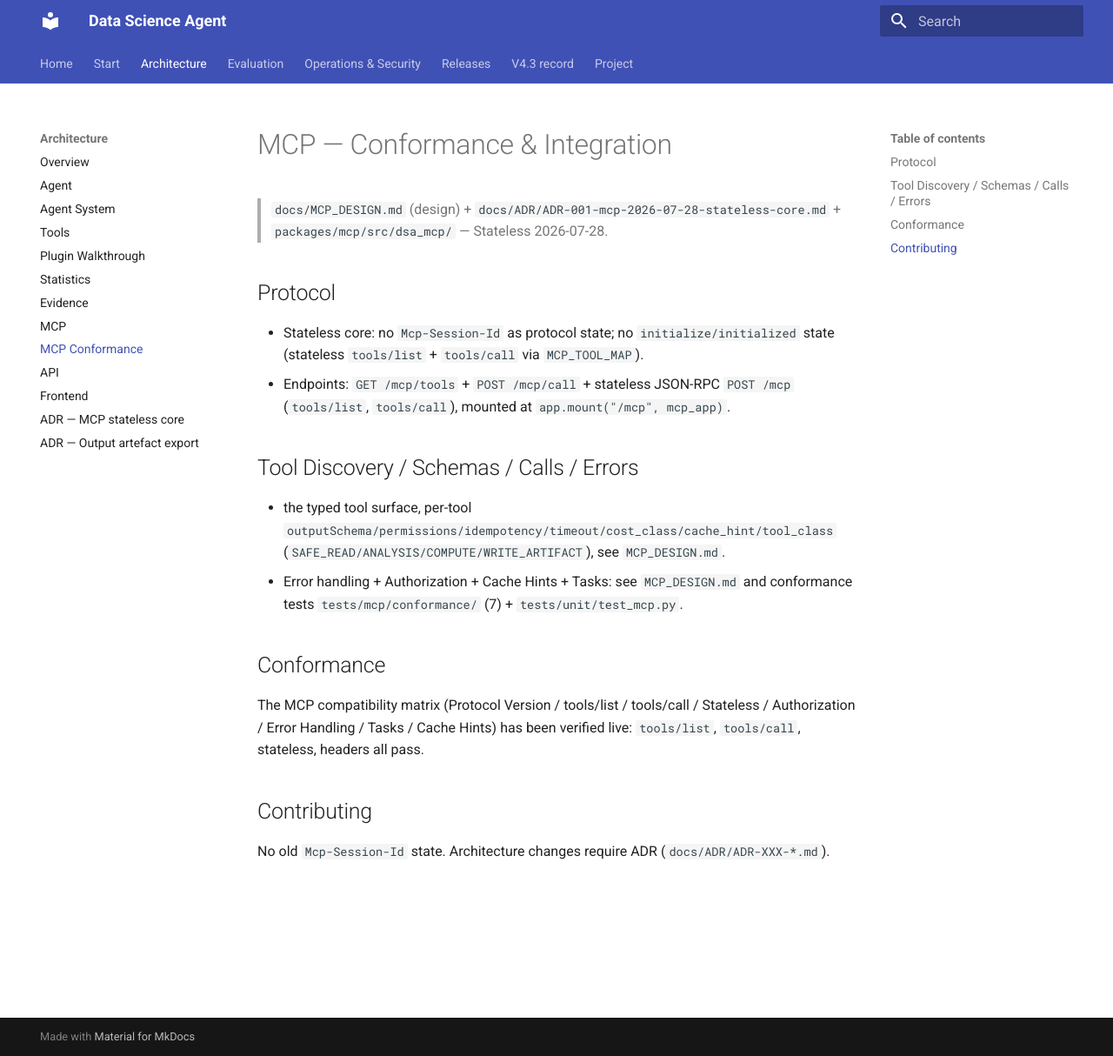
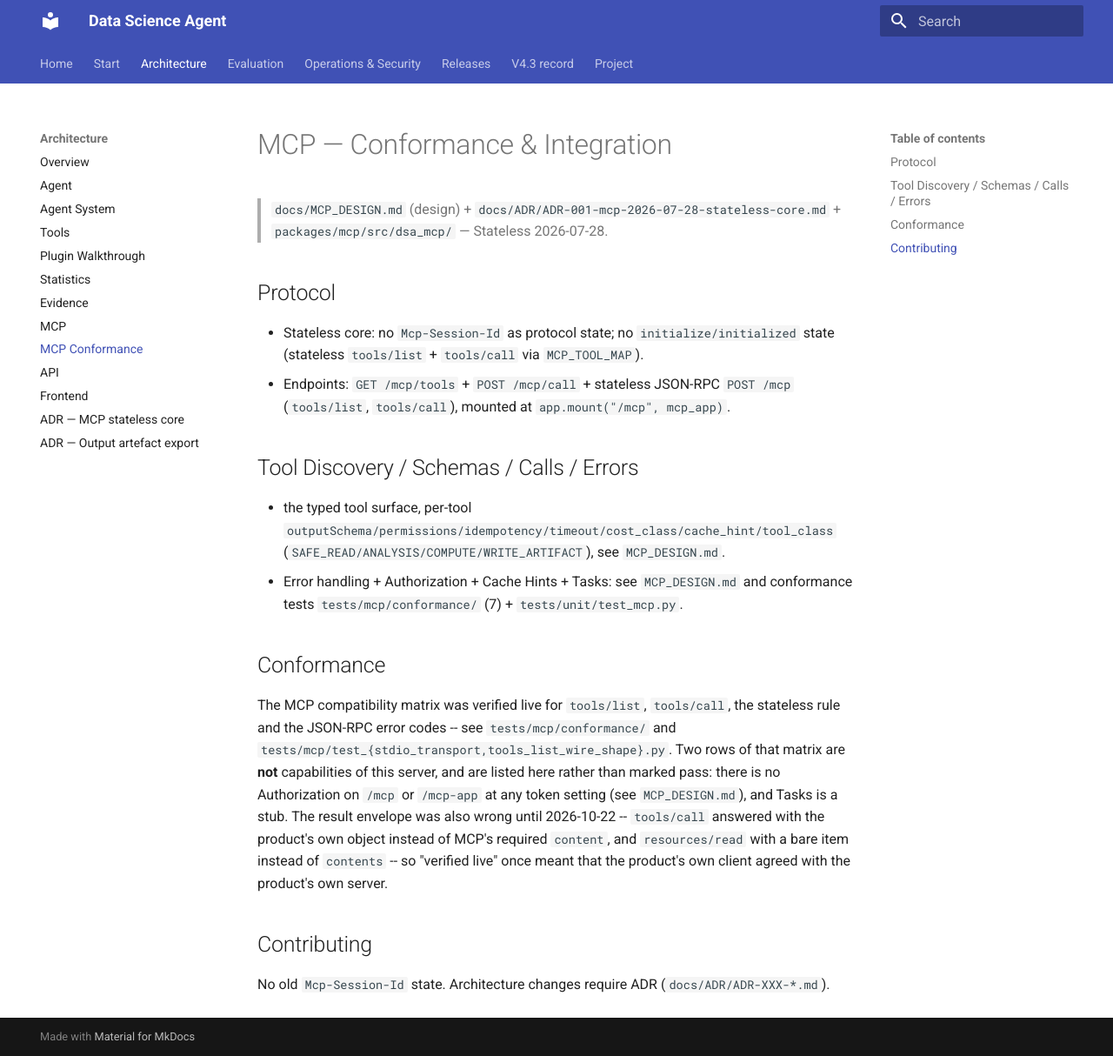
Before and after one commit to Jackxiaozhiren/data-science-agent, an MkDocs documentation site: the page built from docs/mcp.md, in a window 1280 px wide and 1214 px high. Shown: the whole window at 87% size. Built offline with MkDocs 1.6.1 and Material for MkDocs 9.7.7, drawn with Linux system fonts in a browser that asks for light colours.

Commit message:
fix(api,mcp): the hardening header sized for JSON revoked the pages the API serves
Corrected after measuring, not recalling: docs/MCP_DESIGN.md advertised bearer auth on the MCP surface through an
env var DSA_MCP_TOKEN that exists in no source file, and docs/mcp.md put Authorization among the compatibility rows
"verified live ... headers all pass". AuthMiddleware returns call_next unchanged for any path that does not start
with /api/, so /mcp -- which dispatches run_python and run_sql -- and /mcp-app answer unauthenticated at every
value of DSA_AUTH_TOKEN. The sentence was the only thing between an operator's assumption and an exposed tool
endpoint, so it is replaced with what is true: no auth on that surface, run it as you would run an unauthenticated
shell, and the compatibility paragraph now names the rows that are not capabilities.

Implementing a gate is left to the owner rather than guessed at: /mcp-app is mounted in the same process and its
client script calls /mcp on its own origin without a credential, so gating the endpoint either breaks that page or
reintroduces a browser-held secret, which is the thing R-05 exists to keep out. Four costed options are in
AUDIT_LEDGER 252.

Also in this commit: the merged tree's witness. origin/main had moved (a peer's Tailwind 3 -> 4 landed as f697562)
while my envelope fix was unpushed, so the retry loop reported a non-fast-forward and stopped instead of forcing;
fetched, checked that their commit touches nothing dirty here, merged as 5bd1617 and re-ran on the merged tree.
Full suite exit 0 (1,175 results, coverage 83.97%), ruff check and format, mypy, public claims, ledger
identifiers, npm workspace lock and mkdocs --strict all rc 0; sync_vendor --check names only a peer's
dsa_evaluation file, left as found. Their f697562 had already gone green on the runner, which is the cheap way to
learn a framework bump did not break the three live instruments before spending a local npm ci that would churn a
peer's node_modules.

```diff
--- a/docs/mcp.md
+++ b/docs/mcp.md
@@ -14,7 +14,13 @@
 
 ## Conformance
 
-The MCP compatibility matrix (Protocol Version / tools/list / tools/call / Stateless / Authorization / Error Handling / Tasks / Cache Hints) has been verified live: `tools/list`, `tools/call`, stateless, headers all pass.
+The MCP compatibility matrix was verified live for `tools/list`, `tools/call`, the stateless rule and the JSON-RPC
+error codes -- see `tests/mcp/conformance/` and `tests/mcp/test_{stdio_transport,tools_list_wire_shape}.py`. Two
+rows of that matrix are **not** capabilities of this server, and are listed here rather than marked pass: there is
+no Authorization on `/mcp` or `/mcp-app` at any token setting (see `MCP_DESIGN.md`), and Tasks is a stub. The
+result envelope was also wrong until 2026-10-22 -- `tools/call` answered with the product's own object instead of
+MCP's required `content`, and `resources/read` with a bare item instead of `contents` -- so "verified live" once
+meant that the product's own client agreed with the product's own server.
 
 ## Contributing
 
```
Also changed, not shown: CHANGELOG.md (+16 -0 lines), HANDOFF-2026-10-19.md (+25 -0 lines), docs/MCP_DESIGN.md (+4 -1 lines).
